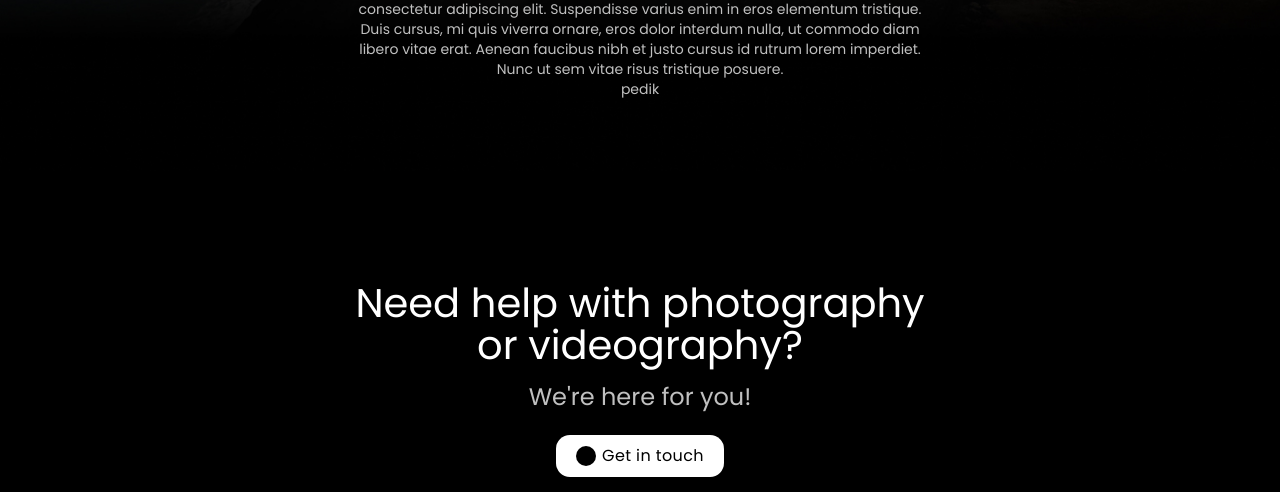
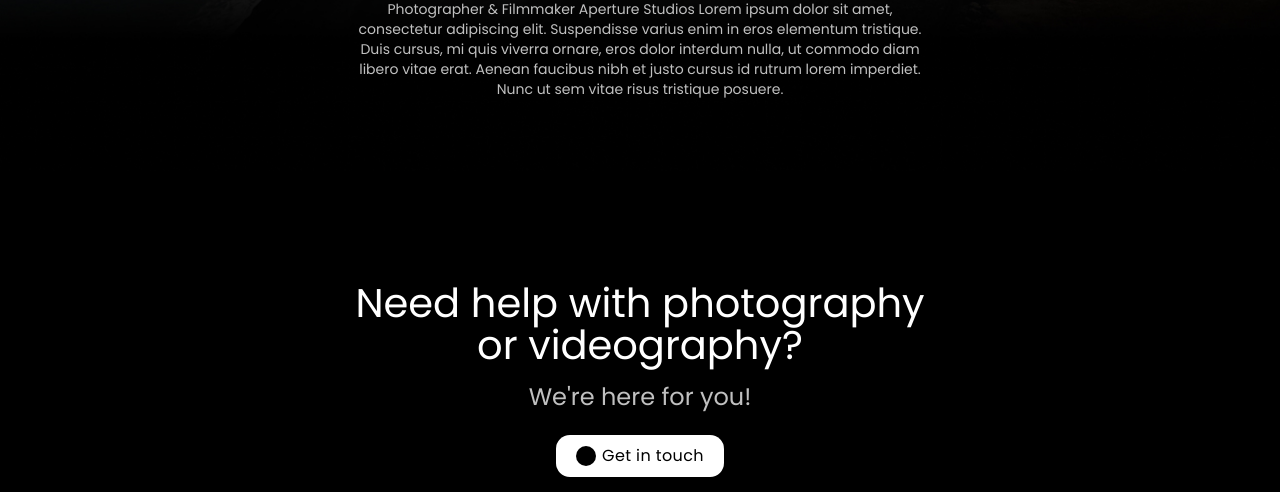
Before and after one commit to SiddiSurfer/aperture, a plain HTML site: page index.html in a window 1280 px wide. Shown: the part 608-1100 px from the top of the page. Drawn offline with Linux system fonts and the light colour scheme.

```diff
--- a/index.html
+++ b/index.html
@@ -45,7 +45,6 @@
         Aperture Studios
         Lorem ipsum dolor sit amet, consectetur adipiscing elit. Suspendisse varius enim in eros elementum tristique. Duis cursus, mi quis viverra ornare, eros dolor interdum nulla, ut commodo diam libero vitae erat. Aenean faucibus nibh et justo cursus id rutrum lorem imperdiet. Nunc ut sem vitae risus tristique posuere.
     </p>
-    <p>pedik</p>
 </article>
     </section>
     <section class="sec_section">
```
